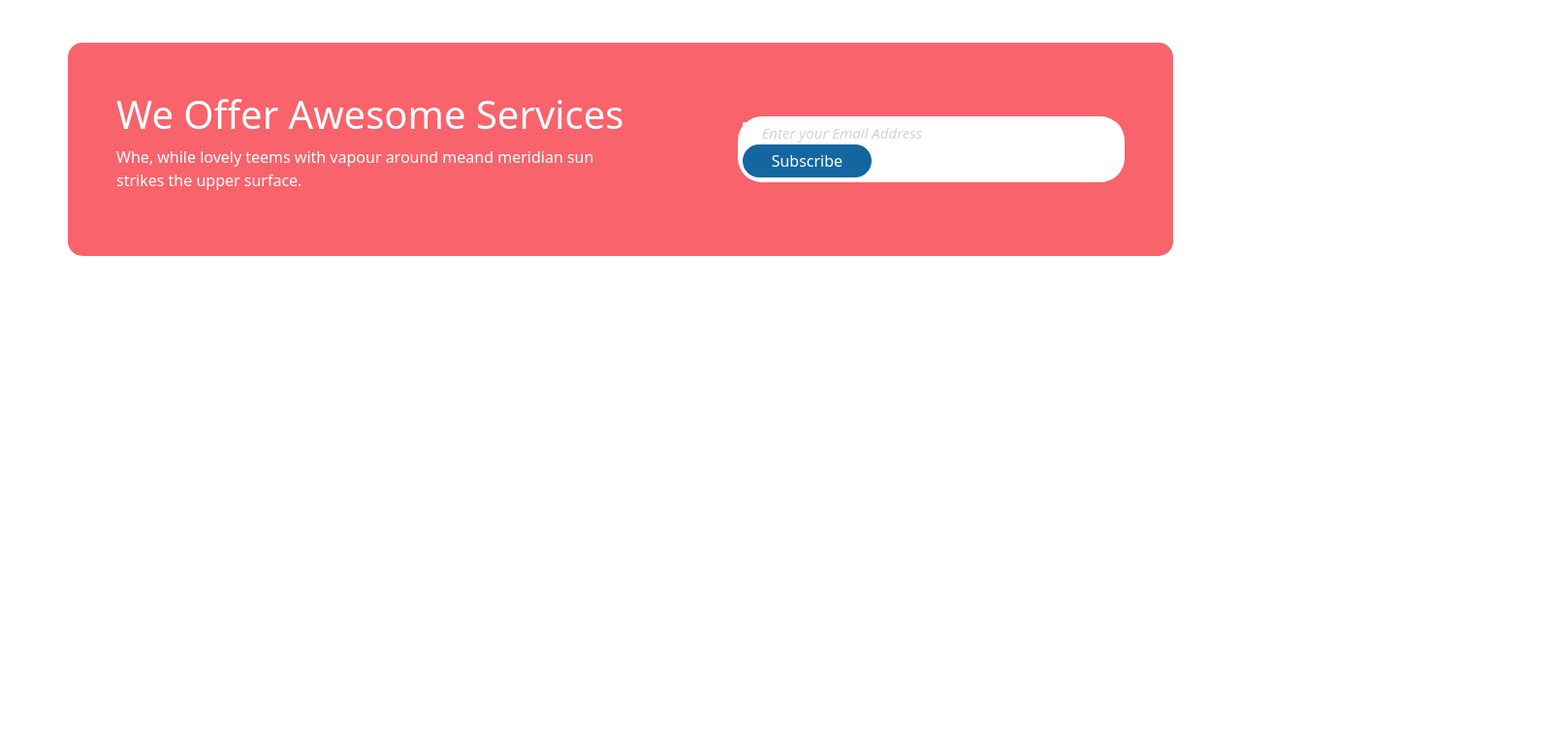
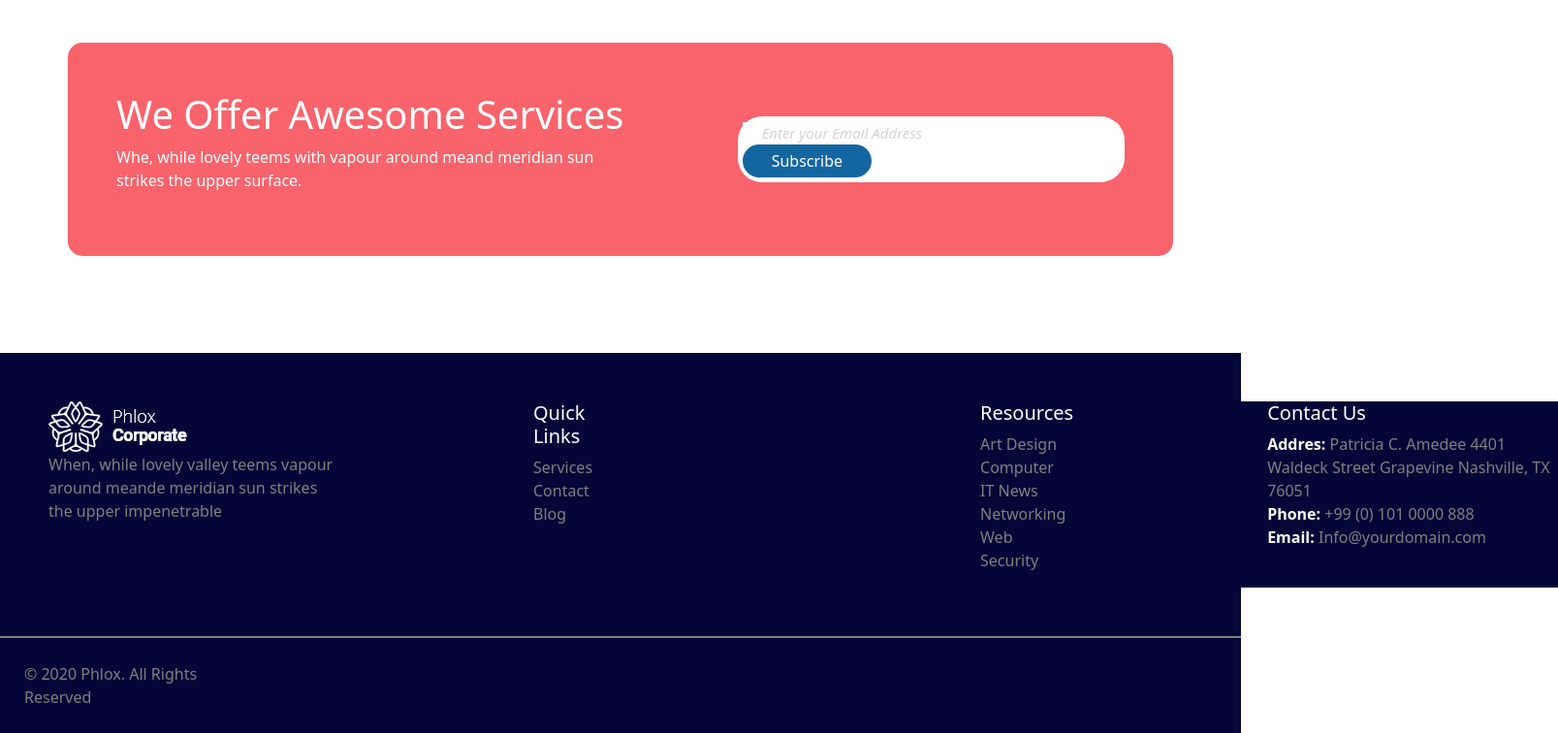
Before and after one commit to MattiaLongo03/proj-html-vuejs, a Vue app: page / in a window 1280 px wide. Shown: the part 4750-5506 px from the top of the page at 97% size, 1607 px wide, since content can reach past the window. Before the commit the page ends 5014 px from the top, so only its background shows below. Built offline with nearby package versions, Linux system fonts and the light colour scheme.

Commit message:
Footer completato

```diff
--- a/src/App.vue
+++ b/src/App.vue
@@ -2,18 +2,21 @@
   <div>
     <HeaderPage />
     <MainPage />
+    <FooterPage />
   </div>
 </template>
 
 <script>
 import HeaderPage from '@/components/HeaderPage.vue';
 import MainPage from '@/components/MainPage.vue';
+import FooterPage from '@/components/FooterPage.vue';
 
 export default {
   name: 'App',
   components: {
     HeaderPage,
     MainPage,
+    FooterPage,
   },
 };
 </script>
--- /dev/null
+++ b/src/components/FooterPage.vue
@@ -0,0 +1,80 @@
+<!-- eslint-disable max-len -->
+<template>
+  <div>
+    <div class="general">
+      <div class="link">
+        <div class="logo">
+          <img
+            src="../assets/images/white-logo-2.png"
+            alt=""
+          >
+          <p>When, while lovely valley teems vapour around meande meridian sun strikes the upper impenetrable</p>
+        </div>
+        <ul>
+          <li><h5>Quick Links</h5></li>
+          <li><a href="#!">Services</a></li>
+          <li><a href="#!">Contact</a></li>
+          <li><a href="#!">Blog</a></li>
+        </ul>
+
+        <ul>
+          <li><h5>Resources</h5></li>
+          <li><a href="#!">Art Design</a></li>
+          <li><a href="#!">Computer</a></li>
+          <li><a href="#!">IT News</a></li>
+          <li><a href="#!">Networking</a></li>
+          <li><a href="#!">Web Security</a></li>
+        </ul>
+      </div>
+      <div class="contact">
+        <h5>Contact Us</h5>
+        <p><span style="color:white; font-weight:bold">Addres:</span> Patricia C. Amedee 4401 Waldeck Street Grapevine Nashville, TX 76051</p>
+        <p><span style="color:white; font-weight:bold">Phone:</span> +99 (0) 101 0000 888</p>
+        <p><span style="color:white; font-weight:bold">Email:</span> Info@yourdomain.com</p>
+      </div>
+    </div>
+    <div class="general2">
+      <div class="copyright">
+        <p style="padding: 25px;">
+          &copy; 2020 Phlox. All Rights Reserved
+        </p>
+      </div>
+    </div>
+  </div>
+</template>
+
+<script>
+export default {
+
+};
+</script>
+
+<style lang="scss" scoped>
+*{
+    color: white;
+    background-color: #030636;
+    ul{
+        padding: 0 200px;
+        list-style: none;
+    }
+    a{
+        text-decoration: none;
+        color: grey;
+    }
+    p{
+        margin: 0;
+        width: 300px;
+        color: grey;
+    }
+}
+.general{
+    margin-top: 100px;
+    padding: 50px;
+    display: flex;
+    justify-content: space-between;
+    border-bottom: solid 2px grey;
+}
+.link{
+    display: flex;
+}
+</style>
```
